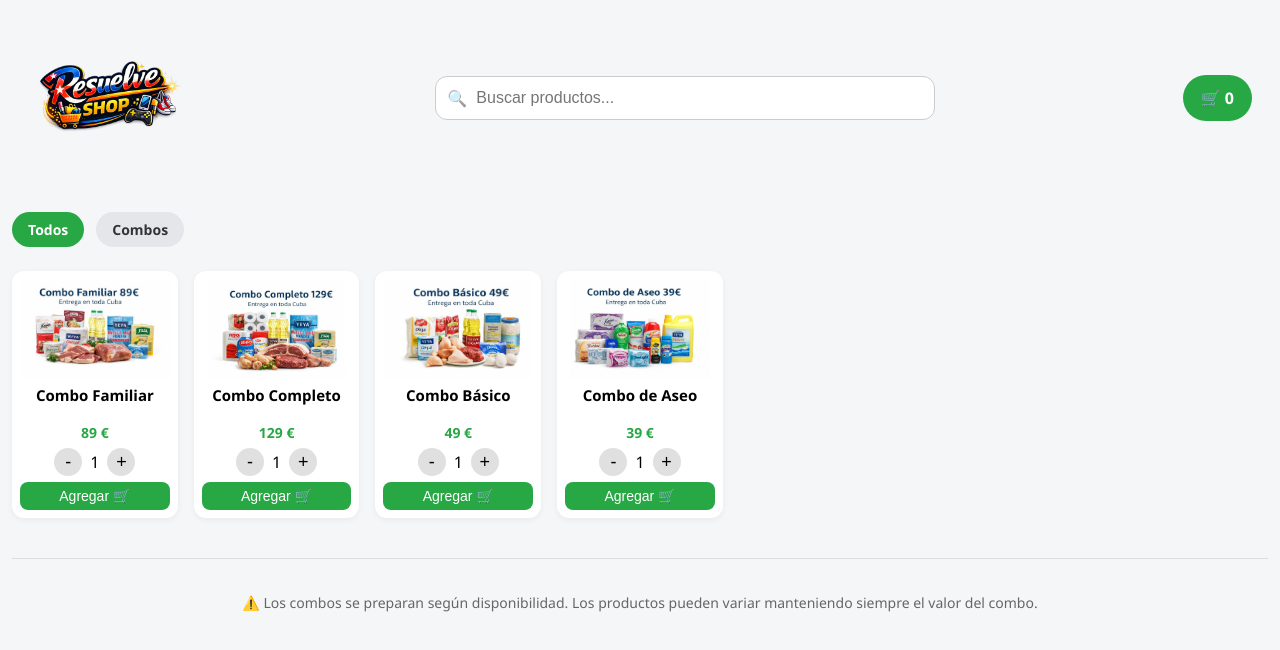
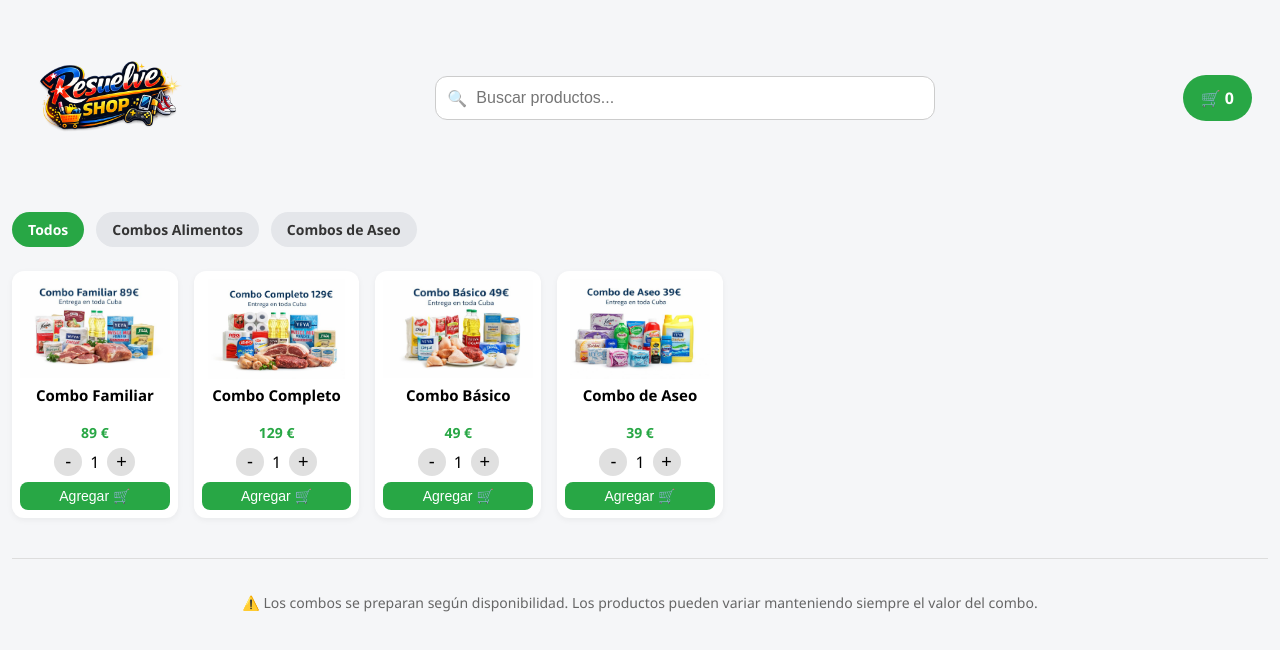
Before and after one commit to basultodaniel20-source/resuelveshop, a Vue app: page / in a window 1280 px wide. Shown: the top 650 px of the page. Built offline with nearby package versions, Linux system fonts and the light colour scheme.

Commit message:
Cambio en la categoria de los productos

```diff
--- a/src/data/productos.js
+++ b/src/data/productos.js
@@ -12,7 +12,7 @@ export const productos = [
   precio: 89,
   imagen: ComboFamiliarImg, // tu imagen
   imagenes: [ComboFamiliarImg, ComboFamiliarImg, ComboFamiliarImg],
-  categoria: "Combos",
+  categoria: "Combos Alimentos",
   descripcionCorta: "El combo más vendido. Ideal para ayudar a tu familia a pasar el mes con comida variada y suficiente.",
   descripcion: "El Combo Familiar está pensado para resolver la comida de una familia durante varias semanas. Incluye una combinación equilibrada de alimentos básicos y proteínas para asegurar variedad y cantidad en el hogar.",
   incluye: [
@@ -38,7 +38,7 @@ export const productos = [
   precio: 129,
   imagen: ComboCompletoImg, // tu imagen
   imagenes: [ComboCompletoImg, ComboCompletoImg, ComboCompletoImg],
-  categoria: "Combos",
+  categoria: "Combos Alimentos",
   descripcionCorta: "El combo más grande y completo. Para los que quieren dejar a su familia bien abastecida todo el mes.",
   descripcion: "El Combo Completo está diseñado para cubrir prácticamente todas las necesidades de comida del mes. Es ideal para familias grandes o para quienes quieren asegurarse de que no falte nada en casa.",
   incluye: [
@@ -65,7 +65,7 @@ export const productos = [
   precio: 49,
   imagen: ComboBasicoImg, // tu imagen
   imagenes: [ComboBasicoImg, ComboBasicoImg, ComboBasicoImg],
-  categoria: "Combos",
+  categoria: "Combos Alimentos",
   descripcionCorta: "El combo ideal para resolver lo básico en casa por varios días.",
   descripcion: "El Combo Básico es perfecto para ayudar a tu familia a salir del paso y asegurar comida para una o dos semanas. Incluye los productos esenciales para cocinar y alimentarse.",
   incluye: [
@@ -88,7 +88,7 @@ export const productos = [
   precio: 39,
   imagen: CombodeAseoImg, // tu imagen
   imagenes: [CombodeAseoImg, CombodeAseoImg, CombodeAseoImg],
-  categoria: "Combos",
+  categoria: "Combos de Aseo",
   descripcionCorta: "Todo lo necesario para mantener la casa limpia y la familia aseada.",
   descripcion: "El Combo de Aseo incluye los productos básicos de limpieza e higiene para el hogar. Ideal para mantener la casa limpia y el día a día resuelto.",
   incluye: [
```
